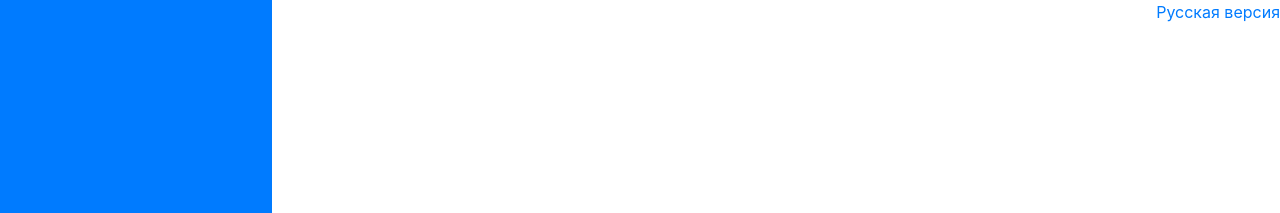
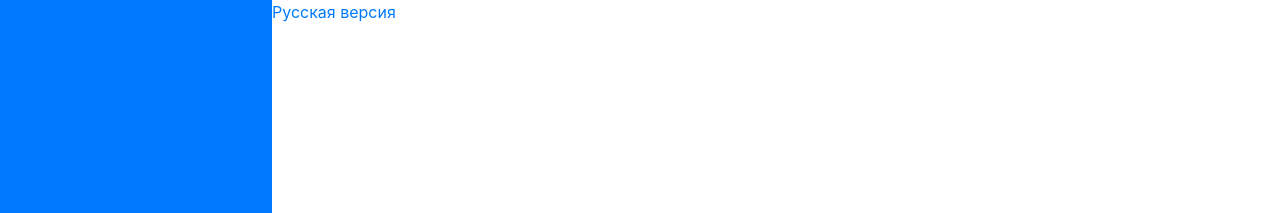
Before and after one commit to MaxRybalkin91/MaxRybalkin91.github.io, a website with bundled scripts: page index.html in a window 1280 px wide. Shown: the top 213 px of the page. Built offline with nearby package versions, Linux system fonts and the light colour scheme; a web font is replaced by a local one.

Commit message:
Button added

```diff
--- a/index.html
+++ b/index.html
@@ -57,7 +57,7 @@
   </nav>
 
   <div class="container-fluid p-0">
-    <div align="right"><a href="http://mrybalkin91.github.io">Русская версия</a></div>
+    <div align="left"><a href="http://mrybalkin91.github.io">Русская версия</a></div>
     <section class="resume-section p-3 p-lg-5 d-flex align-items-center" id="about">
       <div class="w-100">
         <h1 class="mb-0">Maksim
```
